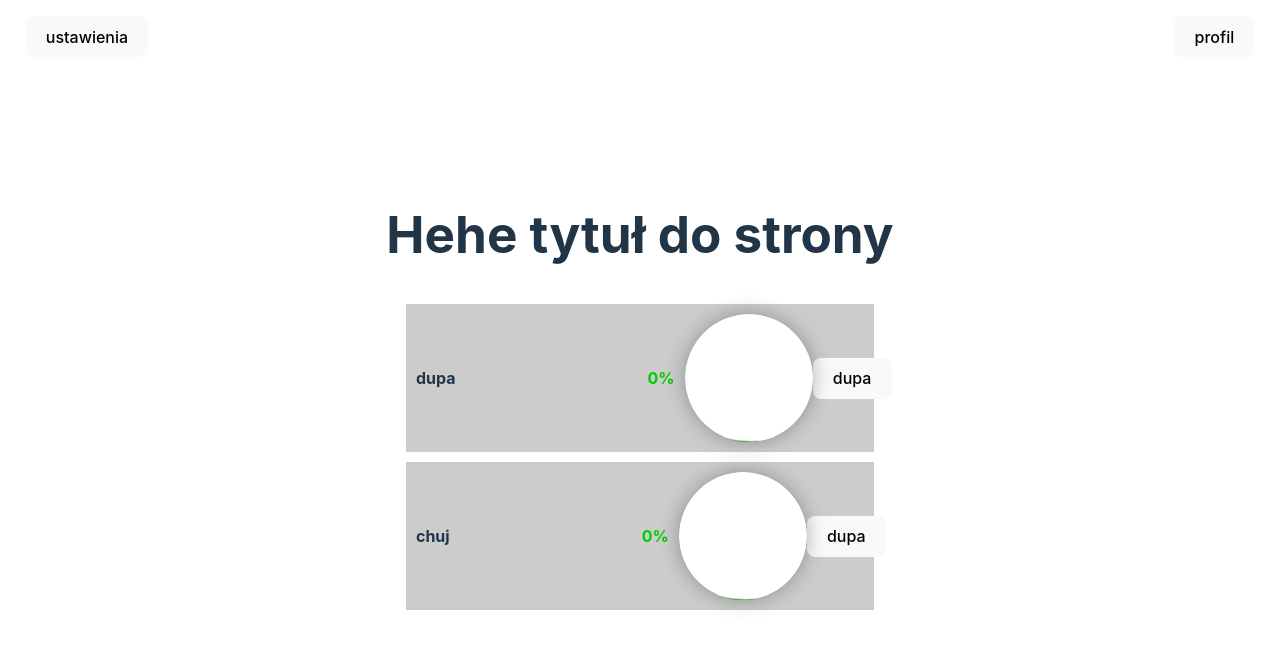
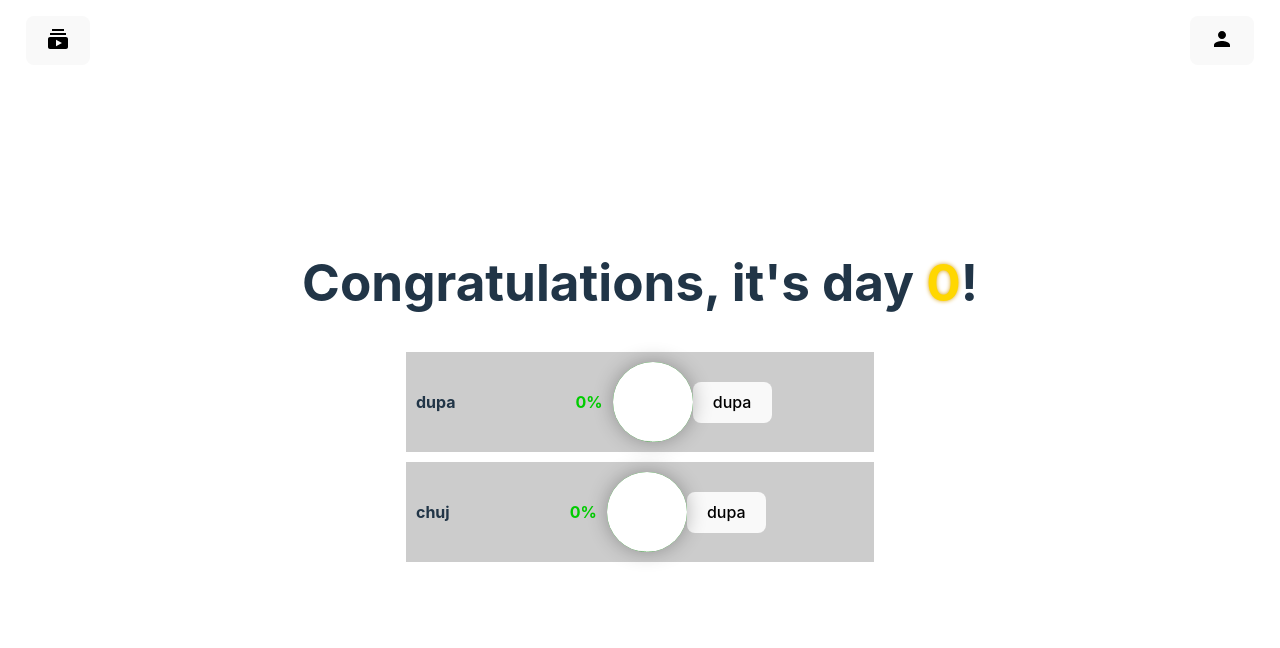
Before and after one commit to Guccio163/Bitehack, a React (Vite) app in the folder frontend/: page / in a window 1280 px wide. Shown: the top 648 px of the page. Built offline with nearby package versions, Linux system fonts and the light colour scheme.

Commit message:
main front 3 + welcome

```diff
--- a/frontend/src/App.css
+++ b/frontend/src/App.css
@@ -51,8 +51,8 @@
 
 .water{
     --fillVar: 200%;
-    width:10vw;
-    height: 10vw;
+    width:10vh;
+    height: 10vh;
     background-color: #35b3e7;
     border-radius: 50%;
     position: relative;
--- a/frontend/src/components/AddictionPanel.tsx
+++ b/frontend/src/components/AddictionPanel.tsx
@@ -93,6 +93,7 @@ export default function AddictionPanel({ addiciton }: Props) {
         display: "flex",
         flexDirection: "row",
         backgroundColor: "rgba(0, 0, 0, 0.2)",
+        height: "10vh",
         width: "35vw",
         alignItems: "center",
         placeContent: "center",
@@ -104,7 +105,7 @@ export default function AddictionPanel({ addiciton }: Props) {
       <ListItem disablePadding >
         <div
           style={{
-            marginRight: "15vw",
+            marginRight: "15vh",
             // backgroundColor: "green",
             fontWeight: "bold",
           }}
--- a/frontend/src/contexts/AddictionsContext.tsx
+++ b/frontend/src/contexts/AddictionsContext.tsx
@@ -15,10 +15,12 @@ export default function AddictionsContext({ children }: PropsWithChildren) {
     { name: "dupa", timeSpent: 40 },
     { name: "chuj", timeSpent: 69 },
   ]);
+  const [streak, setStreak] = useState(0);
 
 
   useEffect(() => {
     console.log("context fetched addcitions");
+    console.log("context fetched streak")
   }, []);
 
   return (
@@ -26,6 +28,8 @@ export default function AddictionsContext({ children }: PropsWithChildren) {
       value={{
         addictionList: addictionList,
         setAddictionList: setAddictionList,
+        streak: streak,
+        setStreak: setStreak
       }}
     >
       {children}
@@ -37,4 +41,7 @@ export const addictionsContext = createContext({
   addictionList: [{ name: "", timeSpent: 0 }],
   setAddictionList: (value: React.SetStateAction<Addiction[]>) =>
     console.log("userID set"),
+  streak: 0,
+  setStreak: (value: React.SetStateAction<number>) =>
+    console.log("streak set"),
 });
--- a/frontend/src/pages/MainPage.tsx
+++ b/frontend/src/pages/MainPage.tsx
@@ -5,11 +5,15 @@ import { firestore } from "../firebase";
 import { addictionsContext } from "../contexts/AddictionsContext";
 import { useNavigate } from "react-router-dom";
 import { List } from "@mui/material";
+import SettingsIcon from "@mui/icons-material/Settings";
+import PersonIcon from "@mui/icons-material/Person";
+import SubscriptionsIcon from "@mui/icons-material/Subscriptions";
+
 
 export default function MainPage() {
 
 
-  const { addictionList, setAddictionList } = useContext(addictionsContext);
+  const { addictionList, streak } = useContext(addictionsContext);
   const navi = useNavigate();
 
 
@@ -19,16 +23,31 @@ export default function MainPage() {
         style={{ position: "absolute", top: "2vh", left: "2vw" }}
         onClick={() => navi("/settings")}
       >
-        ustawienia
+        <SubscriptionsIcon />
       </button>
       <button
         style={{ position: "absolute", top: "2vh", right: "2vw" }}
         onClick={() => navi("/profile")}
       >
-        profil
+        <PersonIcon fontSize="medium" />
       </button>
-      <h1>Hehe tytuł do strony</h1>
-      <List sx={{alignContent:"center", alignSelf:"center", alignItems:"center", display:"flex", flexDirection:"column"}}>
+      <h1>
+        Congratulations, it's day{" "}
+        <span style={{ color: "gold", textShadow: "0 0 4px goldenrod" }}>
+          {" "}
+          {streak}
+        </span>
+        !
+      </h1>
+      <List
+        sx={{
+          alignContent: "center",
+          alignSelf: "center",
+          alignItems: "center",
+          display: "flex",
+          flexDirection: "column",
+        }}
+      >
         {addictionList.map((item) => (
           <AddictionPanel addiciton={item} />
         ))}
```
